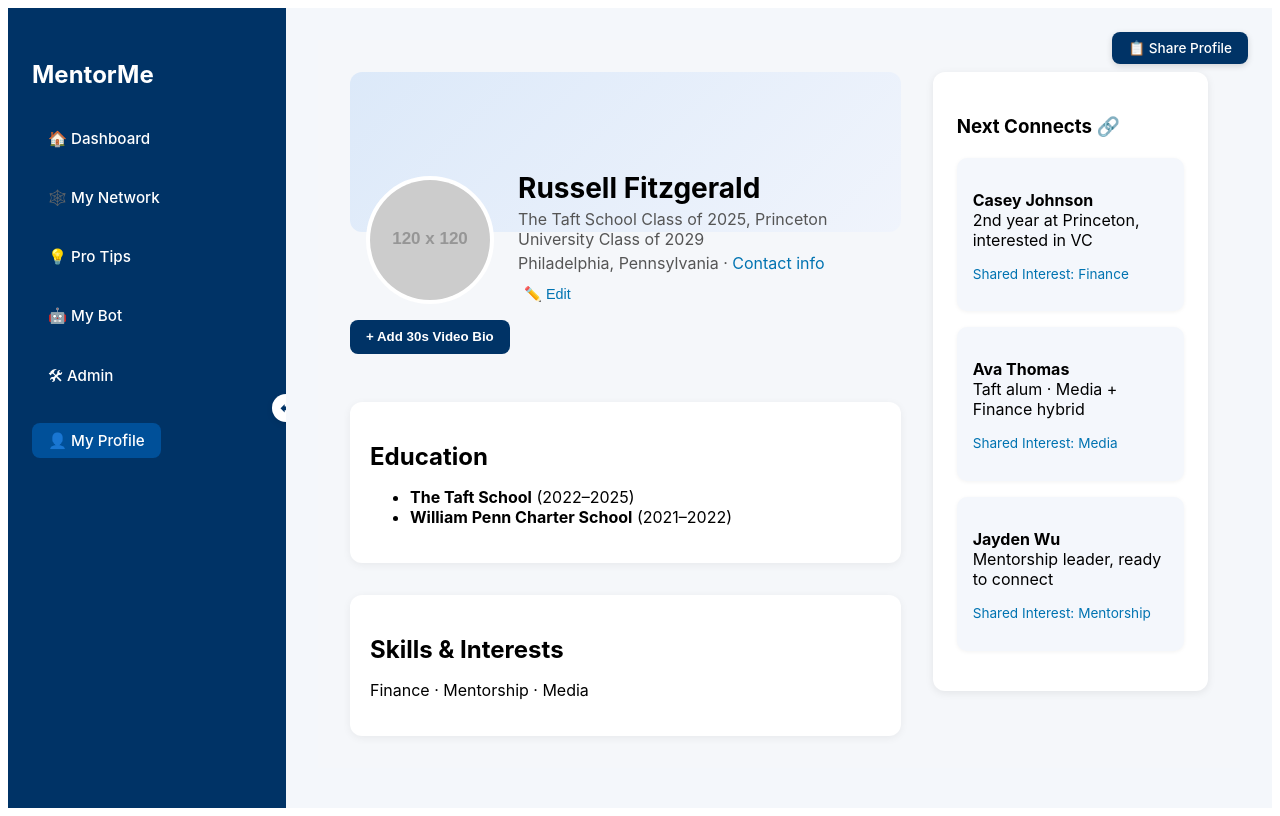
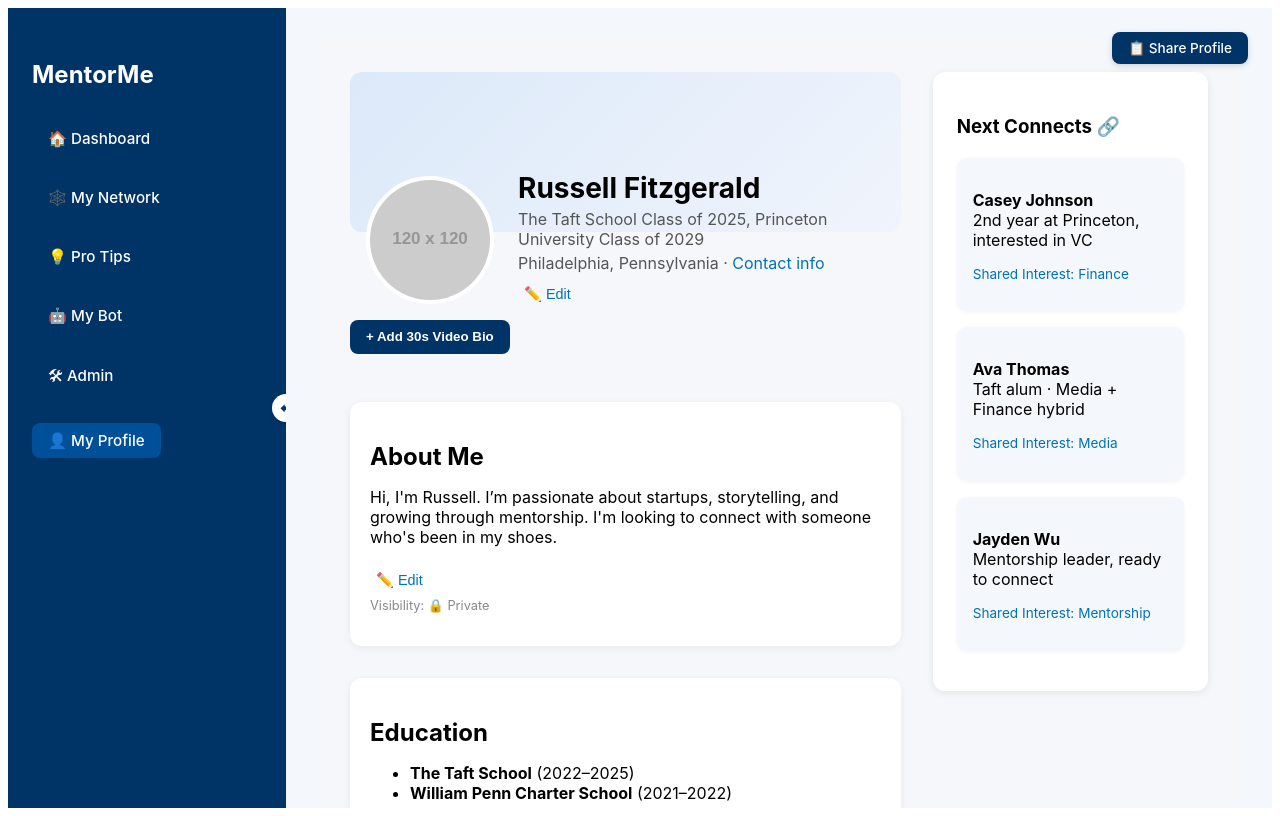
Before and after one commit to Rfitzgerald-svg/mentorme-frontend-, a React (Create React App) app: page /profile in a window 1280 px wide. Built offline with nearby package versions, Linux system fonts and the light colour scheme.

Commit message:
Update Profile.jsx

```diff
--- a/src/routes/Profile.jsx
+++ b/src/routes/Profile.jsx
@@ -14,6 +14,26 @@ export default function Profile() {
   const [tempLocation, setTempLocation] = useState(location);
 
   const [videoURL, setVideoURL] = useState(localStorage.getItem("videoBioURL") || null);
+
+  const [aboutMe, setAboutMe] = useState(localStorage.getItem("aboutMe") || "Hi, I'm Russell. I’m passionate about startups, storytelling, and growing through mentorship. I'm looking to connect with someone who's been in my shoes.");
+  const [editingAbout, setEditingAbout] = useState(false);
+  const [aboutDraft, setAboutDraft] = useState(aboutMe);
+  const [isPublic, setIsPublic] = useState(localStorage.getItem("aboutMePublic") === "true");
+
+  const [quizAnswers, setQuizAnswers] = useState([]);
+
+  useEffect(() => {
+    const stored = localStorage.getItem("quizAnswers");
+    if (stored) setQuizAnswers(JSON.parse(stored));
+  }, []);
+
+  const saveAboutMe = (publish) => {
+    setAboutMe(aboutDraft);
+    localStorage.setItem("aboutMe", aboutDraft);
+    localStorage.setItem("aboutMePublic", publish);
+    setIsPublic(publish);
+    setEditingAbout(false);
+  };
 
   const saveChanges = () => {
     setName(tempName);
@@ -38,23 +58,10 @@ export default function Profile() {
   };
 
   const userInterests = ["Finance", "Mentorship", "Media"];
-
   const allUsers = [
-    {
-      name: "Casey Johnson",
-      description: "2nd year at Princeton, interested in VC",
-      interests: ["Finance", "Startups"]
-    },
-    {
-      name: "Ava Thomas",
-      description: "Taft alum · Media + Finance hybrid",
-      interests: ["Media", "Education"]
-    },
-    {
-      name: "Jayden Wu",
-      description: "Mentorship leader, ready to connect",
-      interests: ["Mentorship", "Leadership"]
-    }
+    { name: "Casey Johnson", description: "2nd year at Princeton, interested in VC", interests: ["Finance", "Startups"] },
+    { name: "Ava Thomas", description: "Taft alum · Media + Finance hybrid", interests: ["Media", "Education"] },
+    { name: "Jayden Wu", description: "Mentorship leader, ready to connect", interests: ["Mentorship", "Leadership"] }
   ];
 
   const matchedUsers = allUsers
@@ -79,11 +86,7 @@ export default function Profile() {
       <div className="profile-left">
         <div className="profile-banner" />
         <div className="profile-header">
-          <img
-            src="https://via.placeholder.com/120"
-            alt="Profile"
-            className="profile-pic"
-          />
+          <img src="https://via.placeholder.com/120" alt="Profile" className="profile-pic" />
           <div className="profile-info">
             {isEditing ? (
               <>
@@ -118,10 +121,7 @@ export default function Profile() {
             </>
           ) : (
             <>
-              <button
-                className="add-video-btn"
-                onClick={() => setShowVideoPrompt(!showVideoPrompt)}
-              >
+              <button className="add-video-btn" onClick={() => setShowVideoPrompt(!showVideoPrompt)}>
                 + Add 30s Video Bio
               </button>
               {showVideoPrompt && (
@@ -137,6 +137,38 @@ export default function Profile() {
             </>
           )}
         </div>
+
+        <div className="profile-section">
+          <h2>About Me</h2>
+          {editingAbout ? (
+            <>
+              <textarea value={aboutDraft} onChange={(e) => setAboutDraft(e.target.value)} style={{ width: "100%", height: 120, marginBottom: 12 }} />
+              <div className="edit-btns">
+                <button onClick={() => saveAboutMe(true)}>Publish Public</button>
+                <button onClick={() => saveAboutMe(false)} className="cancel">Save Private</button>
+              </div>
+            </>
+          ) : (
+            <>
+              <p>{aboutMe}</p>
+              <button onClick={() => setEditingAbout(true)} className="edit-link">✏️ Edit</button>
+              <p style={{ fontSize: "0.8rem", color: "#888", marginTop: 8 }}>Visibility: {isPublic ? "🌍 Public" : "🔒 Private"}</p>
+            </>
+          )}
+        </div>
+
+        {quizAnswers.length > 0 && (
+          <div className="profile-section">
+            <h2>From My Quiz</h2>
+            <ul>
+              {quizAnswers.map((a, i) => (
+                <li key={i} style={{ marginBottom: "1rem" }}>
+                  <strong>Q{i + 1}:</strong> {a}
+                </li>
+              ))}
+            </ul>
+          </div>
+        )}
 
         <div className="profile-section">
           <h2>Education</h2>
```
